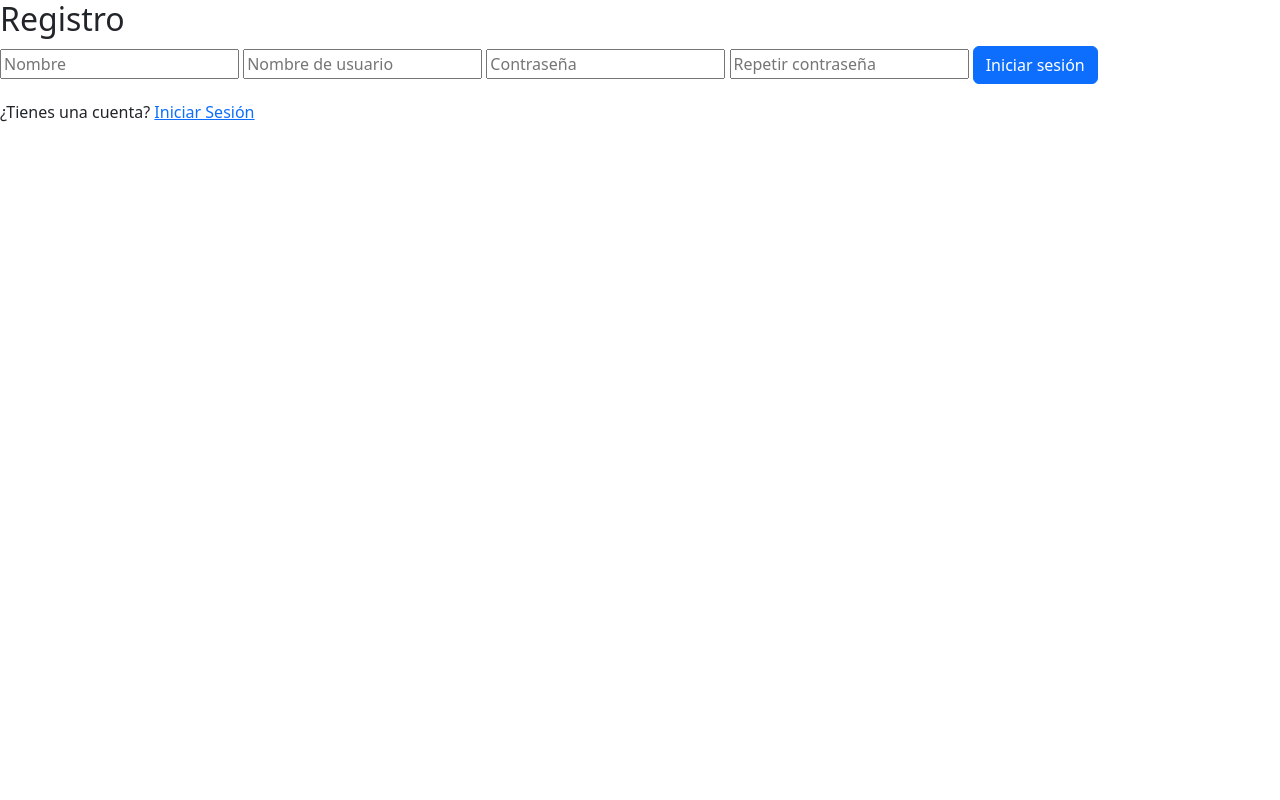
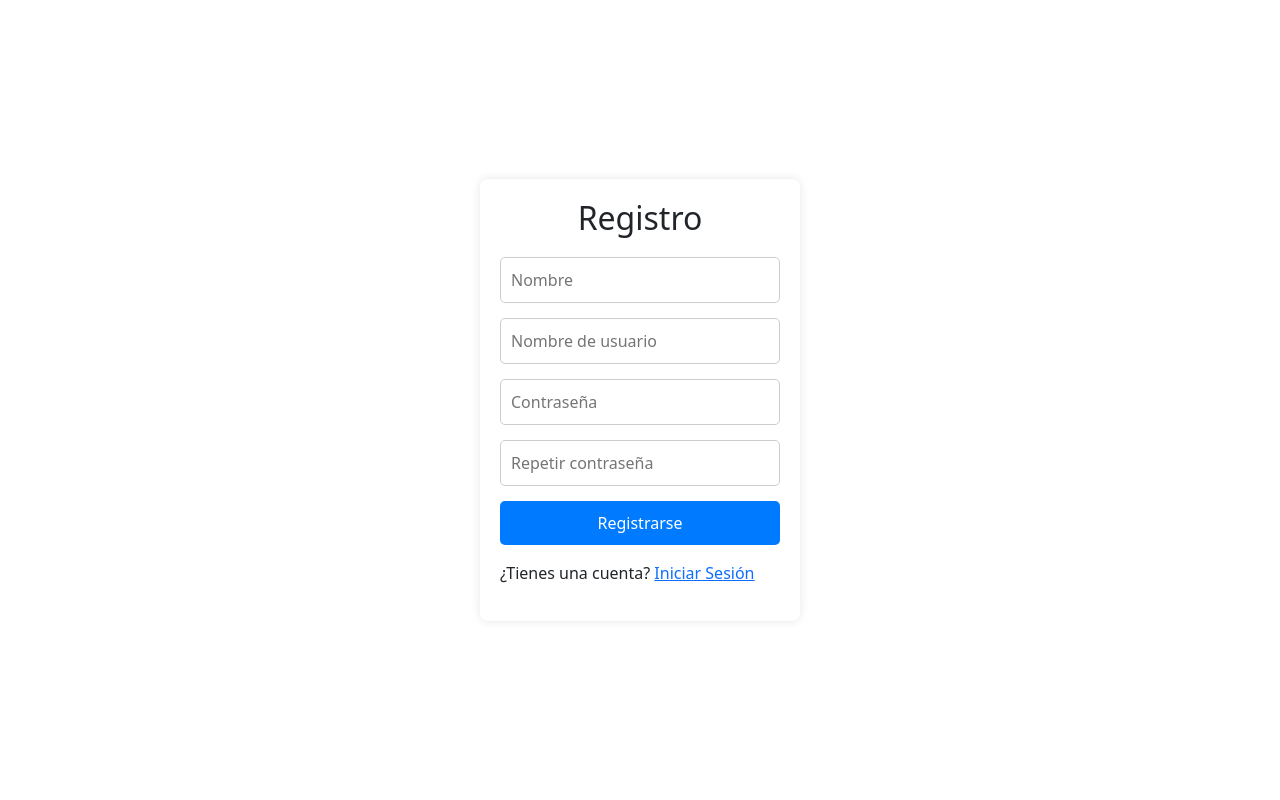
Before and after one commit to adriPortales12/Wallity, a PHP site: page /VirtualWalletSpending/registro in a window 1280 px wide. Run offline with PHP 8.4, Linux system fonts and the light colour scheme.

Commit message:
registro de usuario hecho

```diff
--- a/controladores/controladorLogin.php
+++ b/controladores/controladorLogin.php
@@ -18,8 +18,8 @@ class ControladorLogin{
         }
 
         $usuario = $_POST['usuario'];
-        $contraseña = $_POST['contraseña'];
-        if($usuarioLogin->verificaUsuario($usuario,$contraseña)){
+        $contrasena = $_POST['contrasena'];
+        if($usuarioLogin->verificaUsuario($usuario,$contrasena)){
             $_SESSION['usuario'] = serialize($usuarioLogin);
             header('Location: /VirtualWalletSpending/dashboard');
         }else{
--- a/controladores/controladorRegistro.php
+++ b/controladores/controladorRegistro.php
@@ -18,7 +18,7 @@ class ControladorRegistro {
         }else{
             $nuevoUsuario->nombre = $_POST['nombre'];
             $nuevoUsuario->nombre_usuario = $_POST['nombre_usuario'];
-            $nuevoUsuario->contraseña = password_hash($_POST['contraseña'], PASSWORD_DEFAULT);
+            $nuevoUsuario->contrasena = password_hash($_POST['contrasena'], PASSWORD_DEFAULT);
             $nuevoUsuario->id_rol = 2;
             $nuevoUsuario->crear();
             header('Location: /VirtualWalletSpending/vistas/usuarios/registroMensaje.php');
--- /dev/null
+++ b/vistas/estilos/estilosLogin.css
@@ -0,0 +1,47 @@
+body {
+    font-family: Arial, sans-serif;
+    margin: 0;    padding: 0;
+    display: flex;
+    justify-content: center;
+    align-items: center;
+    height: 100vh;
+    background-color: #f0f0f0;
+}
+
+.login-container {
+    background-color: #fff;
+    border-radius: 8px;
+    box-shadow: 0 0 10px rgba(0, 0, 0, 0.1);
+    padding: 20px;
+    width: 320px;
+}
+
+.login-container h2 {
+    margin-bottom: 20px;
+    text-align: center;
+}
+
+.login-form input[type="text"],
+.login-form input[type="password"] {
+    width: 100%;
+    padding: 10px;
+    margin-bottom: 15px;
+    border: 1px solid #ccc;
+    border-radius: 5px;
+    box-sizing: border-box;
+}
+
+.login-form button {
+    width: 100%;
+    padding: 10px;
+    border: none;
+    border-radius: 5px;
+    background-color: #007bff;
+    color: #fff;
+    cursor: pointer;
+    transition: background-color 0.3s;
+}
+
+.login-form button:hover {
+    background-color: #0056b3;
+}
--- a/vistas/usuarios/login.php
+++ b/vistas/usuarios/login.php
@@ -12,7 +12,7 @@
         <h2>Iniciar sesión</h2>
         <form class="login-form" action="/VirtualWalletSpending/login" method="post">
             <input type="text" name="usuario" placeholder="Usuario" required>
-            <input type="password" name="contraseña" placeholder="Contraseña" required>
+            <input type="password" name="contrasena" placeholder="Contraseña" required>
             <button type="submit" class="btn btn-primary">Iniciar sesión</button>
         </form>
         <div class="mt-3">
--- a/vistas/usuarios/registro.php
+++ b/vistas/usuarios/registro.php
@@ -11,11 +11,11 @@
     <div class="login-container">
         <h2>Registro</h2>
         <form id="formularioRegistro" class="login-form" action="/VirtualWalletSpending/datosRegistro" method="post">
-            <input type="text" id="nombre" name="nombre" placeholder="Nombre" required>
-            <input type="text" id="nombre_usuario" name="nombre_usuario" placeholder="Nombre de usuario" required>
-            <input type="password" id="contraseña" name="contraseña" placeholder="Contraseña" required>
-            <input type="password" id="contraseña2" name="contraseña2" placeholder="Repetir contraseña" required>
-            <button type="submit" id="botonRegistro" class="btn btn-primary">Iniciar sesión</button>
+            <input type="text" id="nombre" name="nombre" placeholder="Nombre">
+            <input type="text" id="nombre_usuario" name="nombre_usuario" placeholder="Nombre de usuario">
+            <input type="password" id="contrasena" name="contrasena" placeholder="Contraseña">
+            <input type="password" id="contrasena2" name="contrasena2" placeholder="Repetir contraseña">
+            <button type="submit" id="botonRegistro" class="btn btn-primary">Registrarse</button>
         </form>
         <div class="mt-3">
             ¿Tienes una cuenta? <a href="/VirtualWalletSpending/">Iniciar Sesión</a>
```
Also changed, not shown: js/registro.js (+46 -3 lines), modelos/Usuario.php (+22 -16 lines), vistas/estilos/dashboard.css (added, +8 -0 lines), js/login.js (added).
